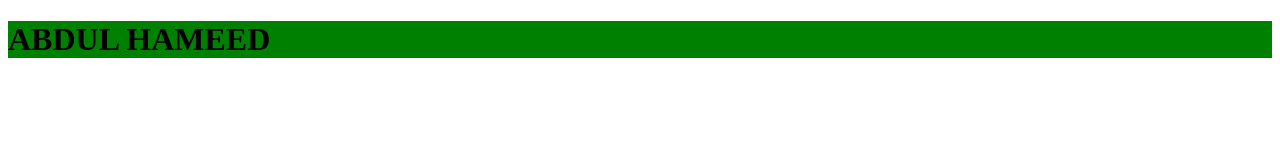
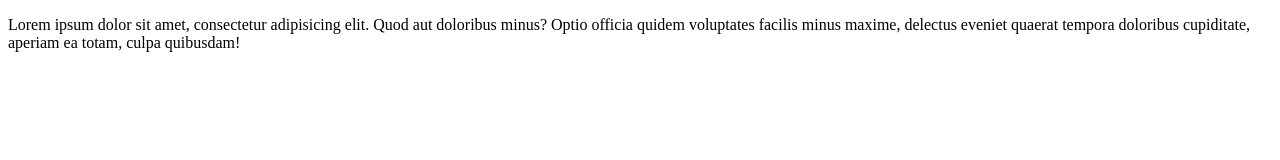
Before and after one commit to hameed980/css-practice, a plain HTML site: page index.html in a window 1280 px wide. Drawn offline with Linux system fonts and the light colour scheme.

Commit message:
added commented code

```diff
--- a/index.html
+++ b/index.html
@@ -1,16 +1,27 @@
 <!DOCTYPE html>
 <html lang="en">
+
 <head>
     <meta charset="UTF-8">
     <meta name="viewport" content="width=device-width, initial-scale=1.0">
     <title>Document</title>
     <link rel="stylesheet" href="style.css">
 </head>
+
 <body>
 
-      <div class="main">
+    <!-- <div class="main">
         <h1>ABDUL HAMEED</h1>
-      </div>
+      </div> -->
+
+    <!-- <div class="main1">
+        <img src="https://tse4.mm.bing.net/th?id=OIP.j0ghtnFdNMIA4kWBwY44aAHaE7&pid=Api&P=0&h=220" alt="">
+      </div> -->
+
+    <P>Lorem ipsum dolor sit amet, consectetur adipisicing elit. Quod aut doloribus minus? Optio officia quidem
+        voluptates facilis minus maxime, delectus eveniet quaerat tempora doloribus cupiditate, aperiam ea totam, culpa
+        quibusdam!</P>
 
 </body>
+
 </html>
--- a/style.css
+++ b/style.css
@@ -1,4 +1,15 @@
-.main{
-    width: 100%;
+/* .main{
+    width: 50%;
     background-color: green;
+    height: 100vh;
+} */
+
+
+ /* LIMITING WIDTH LAGANE KE LIYE  */
+/* .main1{
+    min-width: 315px;
+    max-width: 500px;
 }
+.main1 > img{
+     width: 100%;
+} */
```
